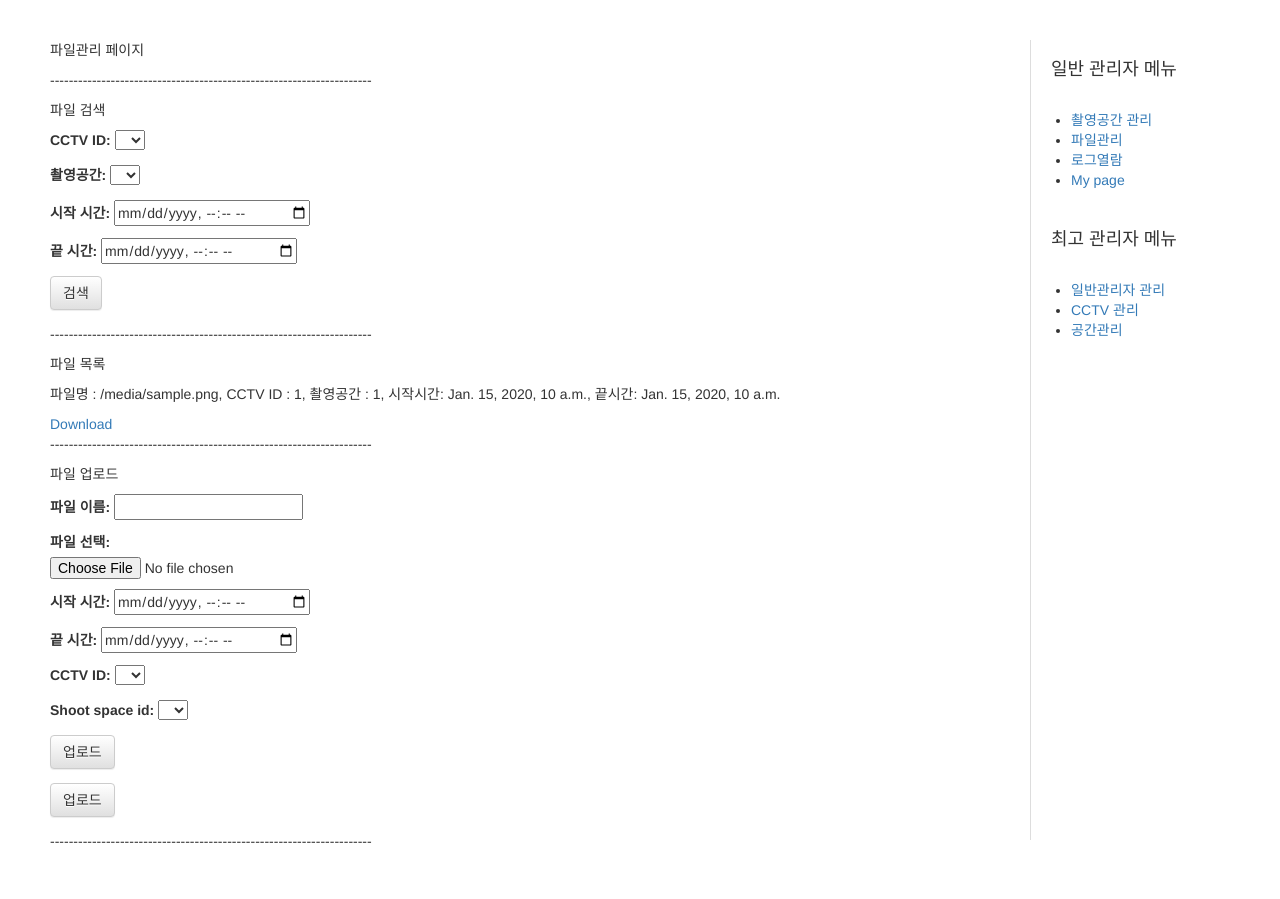
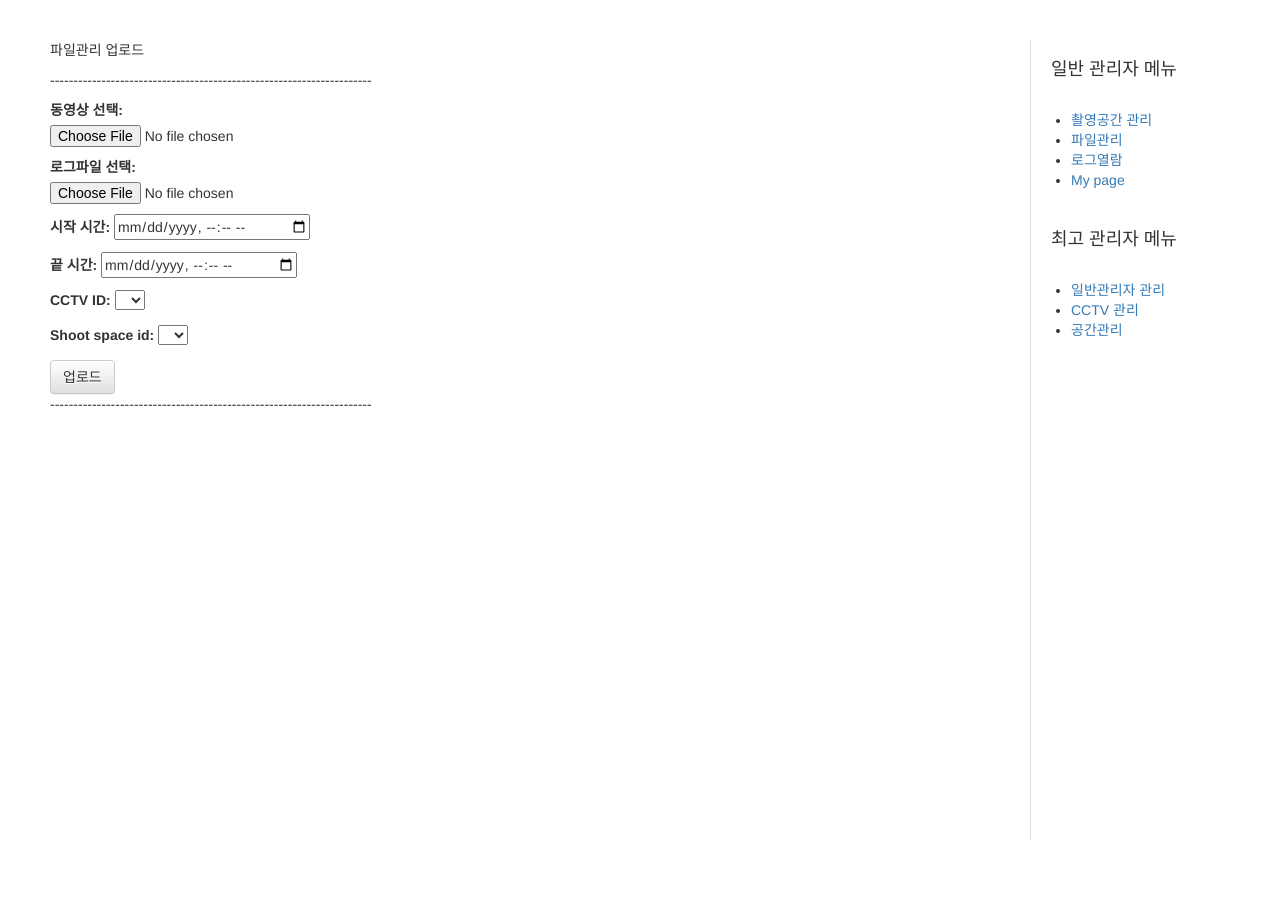
Before and after one commit to bomul0327/DatabaseProject1, a Django app: template cctv/templates/cctv/file_manage.html in a window 1280 px wide. Shown: the part 86-985 px from the top of the page. After the commit the page ends 926 px from the top, so only its background shows below. Run offline with Django 3.2, Linux system fonts and the light colour scheme; the template is opened without the code that fills it: most values are stand-ins (such as "Sample title", 1, 10 or a date in 2020); some libraries are stand-ins or nearby versions.

Commit message:
Add files via upload

```diff
--- a/cctv/templates/cctv/file_manage.html
+++ b/cctv/templates/cctv/file_manage.html
@@ -1,47 +1,12 @@
 {% extends 'cctv/base.html' %}
 {% block content %}
-<p>파일관리 페이지</p>
+<p>파일관리 업로드</p>
 <p>---------------------------------------------------------------------
-<p>파일 검색</p>
-<form method="POST" class="post-form">{% csrf_token %}
-    <!--{{ form.as_p }}-->
-    <p><label for="cctv_id">CCTV ID:</label>
-	  <select name="cctv_id" id="cctv_id">
-		<option selected />
-		{% for cctv in cctv_list %}
-		<option value="{{ cctv.id }}"/>{{cctv.id}}
-		{% endfor %}
-	  </select>
-	</p>
-    <p><label for="shoot_space_id">촬영공간:</label>
-      <select name="shoot_space_id" id="shoot_space_id">
-		<option selected />
-		{% for space in space_list %}
-		<option value="{{ space.id }}"/>{{space.id}}
-		{% endfor %}
-	  </select>
-	</p>
-	<p><label for="start_time">시작 시간:</label>
-      <input name="start_time" id="start_time" type="datetime-local"/></p>
-    <p><label for="end_time">끝 시간:</label>
-      <input name="end_time" id="end_time" type="datetime-local"/></p>
-    <button type="submit" name="mode" value="select" class="save btn btn-default">검색</button>
-</form>
-<p>---------------------------------------------------------------------
-<p>파일 목록</p>
-{% for files in files_list %}
-<div>
-  <p>파일명 : {{ files.file }}, CCTV ID : {{files.CCTV_id_id}}, 촬영공간 : {{files.Shoot_space_id_id}}, 시작시간: {{files.start_time}}, 끝시간: {{files.end_time}} </p>
-	<a href={{files.file}}>Download</a>
-</div>
-{% endfor %}
-<p>---------------------------------------------------------------------
-<p>파일 업로드</p>
-<form method="POST" class="post-form">{% csrf_token %}
-    <p><label for="file_name">파일 이름:</label>
-        <input name="file_name" id="file_name" type="text" maxlength="50" required /></p>
-    <p><label for="file">파일 선택:</label>
-        <input name="file" id="file" type="File" required /></p>
+<form method="POST" class="post-form" enctype="multipart/form-data">{% csrf_token %}
+	<p><label for="movie_file">동영상 선택:</label>
+        <input name="movie_file" id="movie_file" type="file"/></p>
+	<p><label for="csv_file">로그파일 선택:</label>
+        <input name="csv_file" id="csv_file" type="file"/></p>
 	<p><label for="start_time">시작 시간:</label>
       <input name="start_time" id="start_time" type="datetime-local"/></p>
     <p><label for="end_time">끝 시간:</label>
@@ -63,14 +28,6 @@
 	  </select>
 	</p>
 	<button type="submit" name="mode" value="upload" class="save btn btn-default">업로드</button>
-</form>
-<form method="POST" class="post-form" action="" enctype="multipart/form-data">
-    {% csrf_token %}
-    {{ form.as_p }}
-    <p>
-    <button type="submit" name="mode" value="upload" class="save btn btn-default">업로드</button>
-    </p>
-</form>
 <p>---------------------------------------------------------------------
 
 {% endblock %}
```
